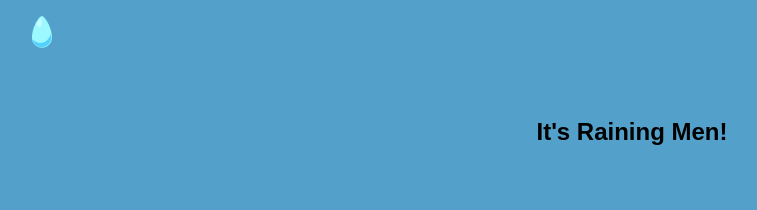
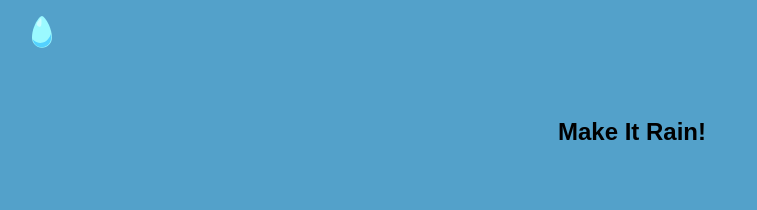
Before and after one commit to lizthrilla/make-it-rain, a website: page public/index.html in a window 1280 px wide. Shown: the top 210 px of the page, without its empty margins (8-765 px from the left). Drawn offline with Linux system fonts and the light colour scheme.

Commit message:
minor changes

```diff
--- a/public/index.html
+++ b/public/index.html
@@ -12,7 +12,7 @@
   </div>
 
     <section class="screen">
-      <h1>It's Raining Men!</h1>
+      <h1>Make It Rain!</h1>
       <button class="rain" type="button" name="button">Hallelujah!</button>
     </section>
 
```
